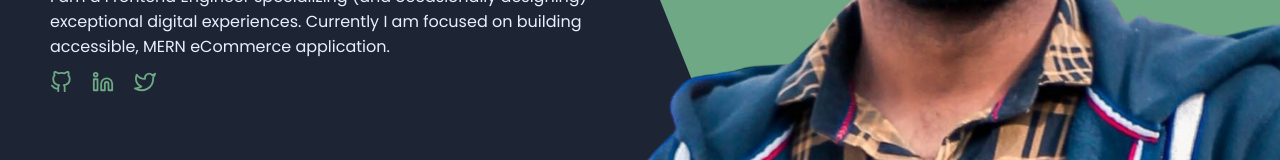
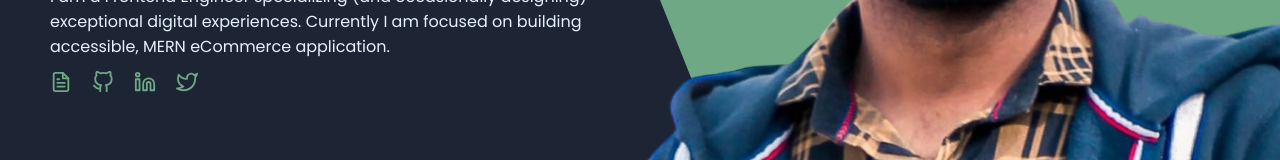
Before and after one commit to codesabhi/abhishek-portfolio, a React (Create React App) app: page / in a window 1280 px wide. Shown: the part 450-610 px from the top of the page. Built offline with nearby package versions, Linux system fonts and the light colour scheme; a web font is replaced by a local one.

Commit message:
resume update

```diff
--- a/src/components/hero/Hero.js
+++ b/src/components/hero/Hero.js
@@ -1,7 +1,7 @@
 import React, { useContext } from "react";
 import "./hero.css";
 import Me from "../../img/portfolio-image2.png";
-import { FiGithub, FiLinkedin, FiTwitter } from "react-icons/fi";
+import { FiArrowRight,FiFileText, FiGithub, FiLinkedin, FiTwitter } from "react-icons/fi";
 import { ThemeContext } from "../../context";
 
 
@@ -27,6 +27,14 @@ const Hero = () => {
             exceptional digital experiences. Currently I am focused on building accessible, MERN eCommerce application.
           </p>
           <div className="i-social">
+          <a
+              className="i-socialicons"
+              rel="noreferrer"
+              href="./Abhishek_Yadav_Resume.pdf"
+              target="_blank"
+            >
+              <FiFileText />
+            </a>
             <a
               className="i-socialicons"
               rel="noreferrer"
@@ -51,6 +59,8 @@ const Hero = () => {
             >
               <FiTwitter />
             </a>
+
+
           </div>
 
         </div>
--- a/src/components/toggle/Toggle.js
+++ b/src/components/toggle/Toggle.js
@@ -4,16 +4,17 @@ import Moon from "../../img/moon.png";
 import "./toggle.css";
 import { useContext } from "react";
 import { ThemeContext } from "../../context";
+import {FiArrowRight} from 'react-icons/fi'
 
 const Toggle = () => {
   const theme = useContext(ThemeContext);
-
   const handleClick = () => {
     theme.dispatch({ type: "TOGGLE" });
   }
 
 
   return (
+
     <div className="t">
       <img src={Sun} alt="" className="t-icon" />
       <img src={Moon} alt="" className="t-icon" />
@@ -23,6 +24,7 @@ const Toggle = () => {
         style={{ left: theme.state.darkMode ? 0 : 25 }}
       ></div>
     </div>
+
   );
 };
 
```
Also changed, not shown: src/components/hero/hero.css (+8 -0 lines), src/components/toggle/toggle.css (line endings or trailing spaces), 1 other file (tests, documents, lock files or other folders).
